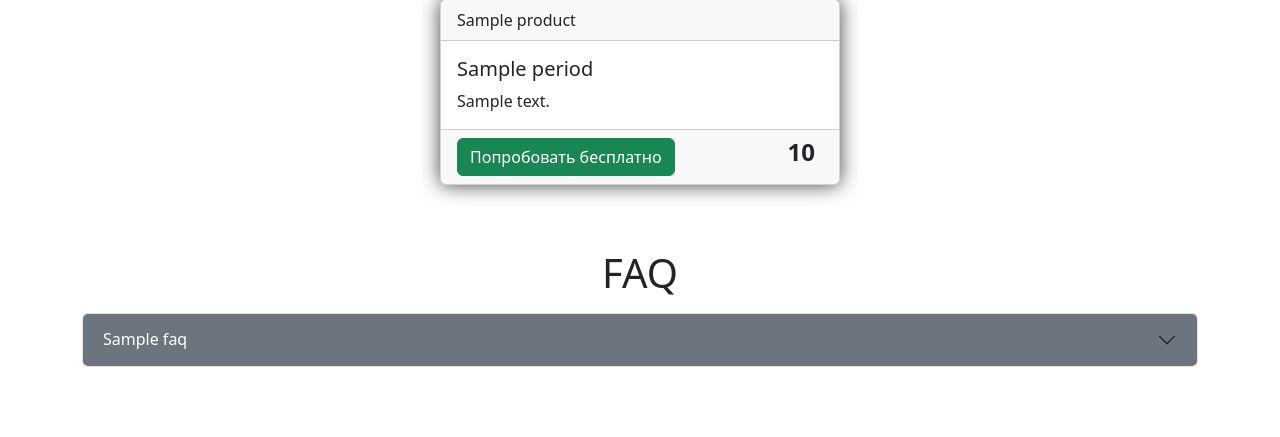
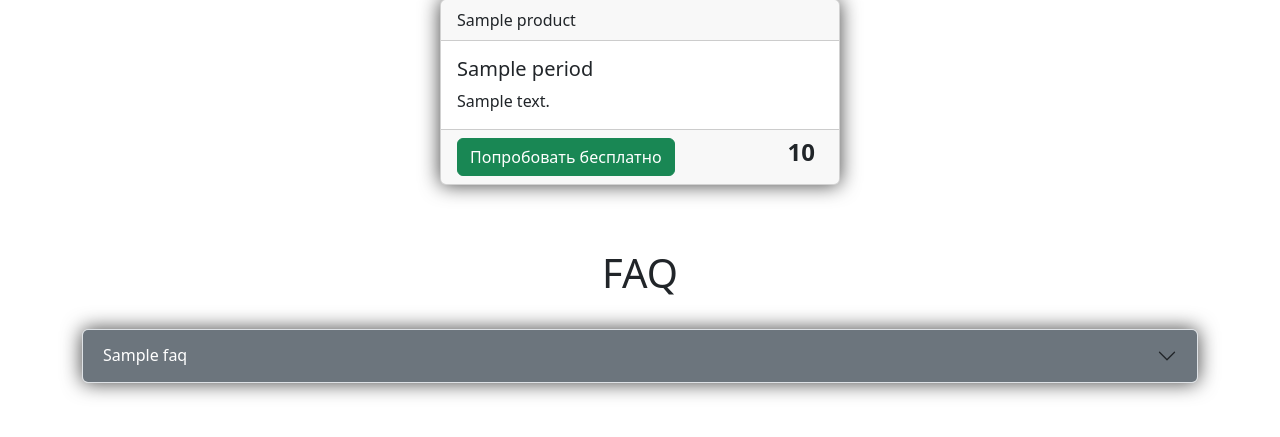
Before and after one commit to den41apple/TelegramVPN, a Django app: template frontend/landing_page/templates/landing_page/index.html in a window 1280 px wide. Shown: the part 219-656 px from the top of the page. Run offline with Django 3.2, Linux system fonts and the light colour scheme; the template is opened without the code that fills it: most values are stand-ins (such as "Sample title", 1, 10 or a date in 2020); some libraries are stand-ins or nearby versions.

Commit message:
Сделал тень для FAQ

```diff
--- a/frontend/landing_page/templates/landing_page/index.html
+++ b/frontend/landing_page/templates/landing_page/index.html
@@ -37,10 +37,10 @@
 
         <div class="row ">
             <h1 class="h-100 text-center mt-5" id="faq">FAQ</h1>
-            <div class="accordion mt-2" id="accordionExample">
+            <div class="accordion mt-4" id="accordionExample">
                 {% for faq in faq_data %}
-                    <div class="accordion" id="accordionPanelsStayOpenExample">
-                        <div class="accordion-item">
+                    <div class="accordion " id="accordionPanelsStayOpenExample">
+                        <div class="accordion-item card-shadow">
                             <h2 class="accordion-header">
                                 <button class="accordion-button bg-secondary text-white collapsed" type="button"
                                         data-bs-toggle="collapse"
```
